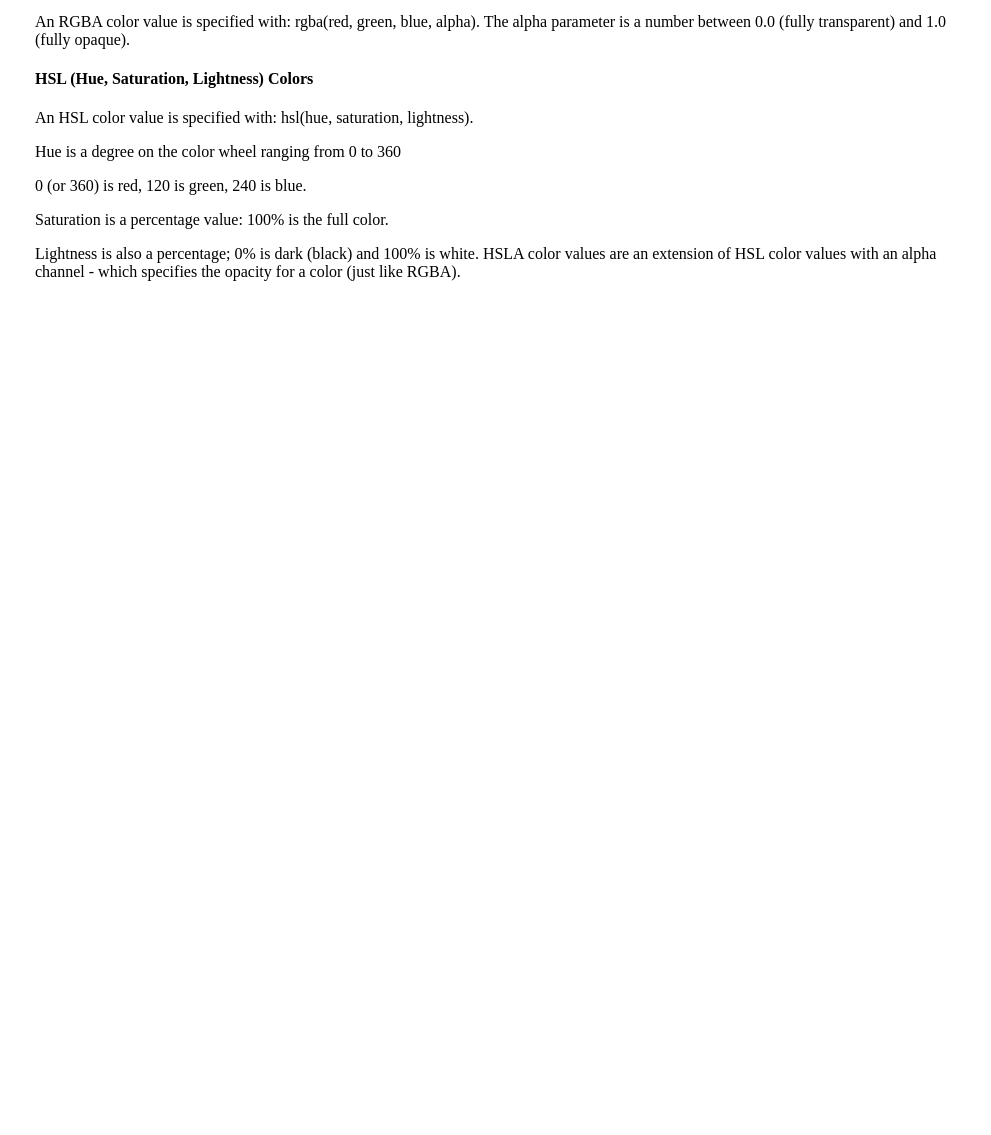
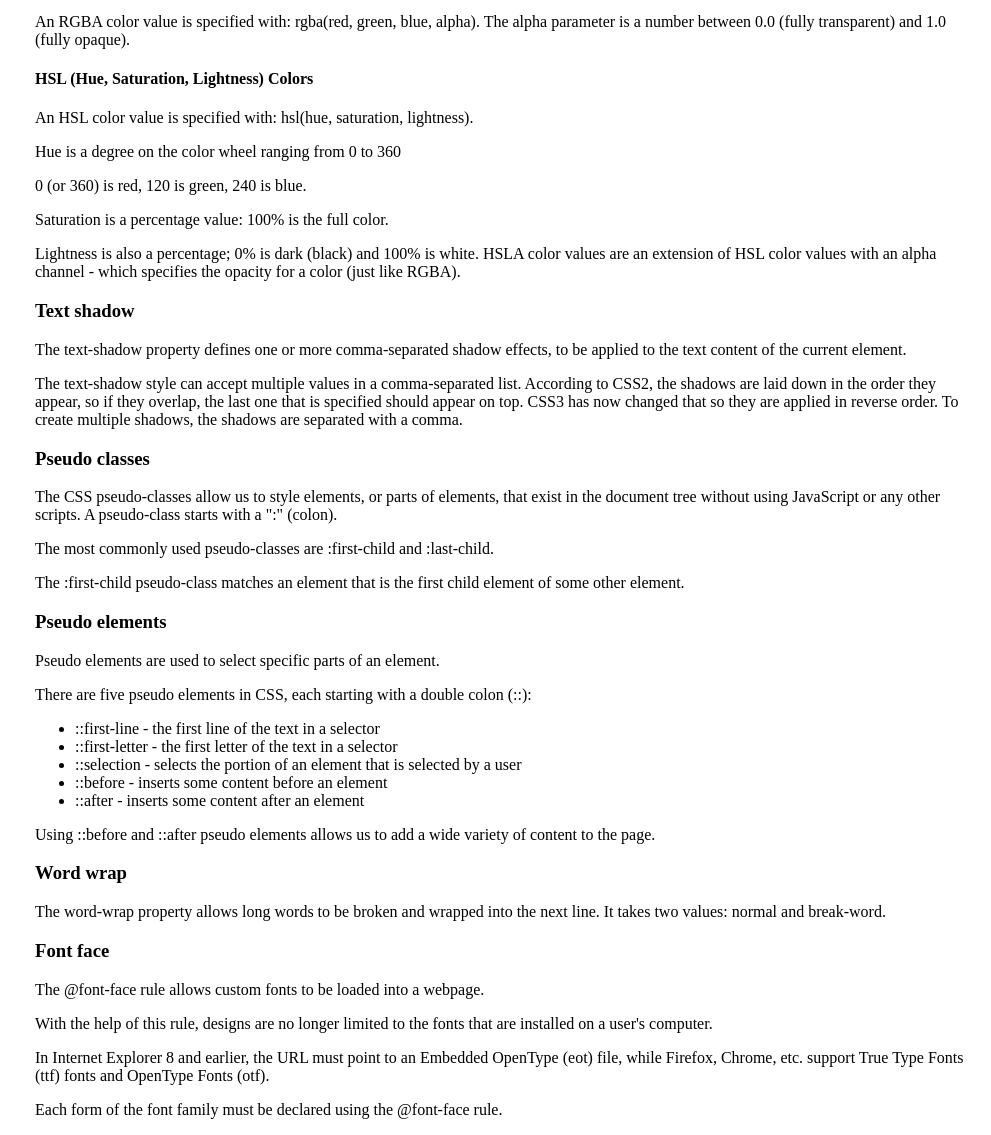
Before and after one commit to Katja721/documentation_page, a plain HTML site: page index.html in a window 1280 px wide. Shown: the part 7033-8168 px from the top of the page, without its empty margins (289-1280 px from the left). Before the commit the page ends 7330 px from the top, so only its background shows below. Drawn offline with Linux system fonts and the light colour scheme.

Commit message:
index.html

```diff
--- a/index.html
+++ b/index.html
@@ -335,6 +335,33 @@ CSS3 gradients allow us to set the background color of the element to a gradient
     <p>Lightness is also a percentage; 0% is dark (black) and 100% is white.
         HSLA color values are an extension of HSL color values with an alpha channel - which specifies the opacity
         for a color (just like RGBA).</p>
+<h3 id="text-shadow">Text shadow</h3>
+<p>The text-shadow property defines one or more comma-separated shadow effects, to be applied to the text content of the current element.</p>
+<p>The text-shadow style can accept multiple values in a comma-separated list.
+    According to CSS2, the shadows are laid down in the order they appear, so if they overlap, the last one that is specified should appear on top. CSS3 has now changed that so they are applied in reverse order.
+    To create multiple shadows, the shadows are separated with a comma.</p>
+<h3 id="pseudo-classes">Pseudo classes</h3>
+<p>The CSS pseudo-classes allow us to style elements, or parts of elements, that exist in the document tree without using JavaScript or any other scripts. A pseudo-class starts with a ":" (colon).</p>
+<p>The most commonly used pseudo-classes are :first-child and :last-child.</p>
+<p>The :first-child pseudo-class matches an element that is the first child element of some other element.</p>
+<h3 id="pseudo-elements">Pseudo elements</h3>
+<p>Pseudo elements are used to select specific parts of an element.</p>
+<p>There are five pseudo elements in CSS, each starting with a double colon (::):</p>
+    <ul>
+        <li>::first-line - the first line of the text in a selector</li>
+        <li>::first-letter - the first letter of the text in a selector</li>
+        <li>::selection - selects the portion of an element that is selected by a user</li>
+        <li>::before - inserts some content before an element</li>
+        <li>::after - inserts some content after an element</li>
+    </ul>
+<p>Using ::before and ::after pseudo elements allows us to add a wide variety of content to the page.</p>
+<h3 id="word-wrap">Word wrap</h3>
+<p>The word-wrap property allows long words to be broken and wrapped into the next line. It takes two values: normal and break-word.</p>
+<h3 id="font-face">Font face</h3>
+<p>The @font-face rule allows custom fonts to be loaded into a webpage.</p>
+<p>With the help of this rule, designs are no longer limited to the fonts that are installed on a user's computer.</p>
+<p>In Internet Explorer 8 and earlier, the URL must point to an Embedded OpenType (eot) file, while Firefox, Chrome, etc. support True Type Fonts (ttf) fonts and OpenType Fonts (otf).</p>
+<p>Each form of the font family must be declared using the @font-face rule.</p>
 </section>
     </main>
 </body>
```
